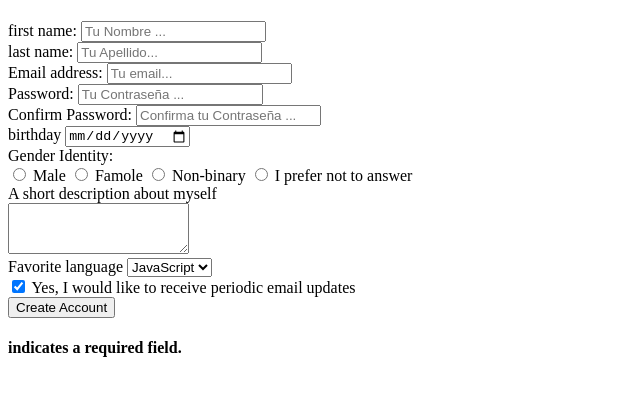
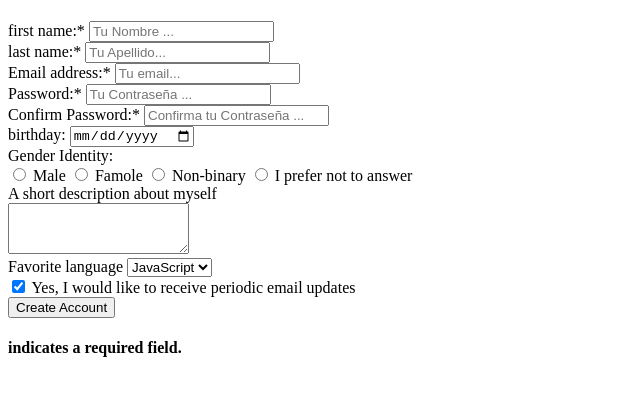
Before and after one commit to benjhg/FUNDAMENTOSDELAWEB, a plain HTML site: page Formulario de registro/index.html in a window 1280 px wide. Shown: the part 59-454 px from the top of the page, without its empty margins (0-640 px from the left). Drawn offline with Linux system fonts and the light colour scheme.

Commit message:
crear formulario

```diff
--- a/Formulario de registro/index.html
+++ b/Formulario de registro/index.html
@@ -11,29 +11,29 @@
     <form action="/process" method="post">
 
         <div>
-            <label>first name:</label>
+            <label>first name:*</label>
             <input type="text" name="first_name"
             placeholder="Tu Nombre ...">
         </div>
         <div>
-            <label>last name:</label>
+            <label>last name:*</label>
             <input type="text" name="first_name" placeholder="Tu Apellido...">
         </div>
         <div>
-            <label>Email address: </label>
-            <input type="text" name="email"
+            <label>Email address:*</label>
+            <input type="email" name="email"
             placeholder="Tu email..." >
         </div>
         <div>
-            <label>Password:</label>
+            <label>Password:*</label>
             <input type="password" name="password" placeholder="Tu Contraseña ...">
         </div>
         <div>
-            <label>Confirm Password:</label>
+            <label>Confirm Password:*</label>
             <input type="password" name="password" placeholder="Confirma tu Contraseña ...">
         </div>
         <div>
-            <label>birthday</label>
+            <label>birthday:</label>
             <input type="date" name="dob">
         </div>
         <div>
```
